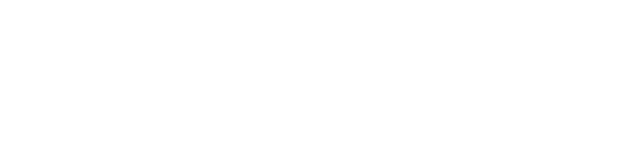
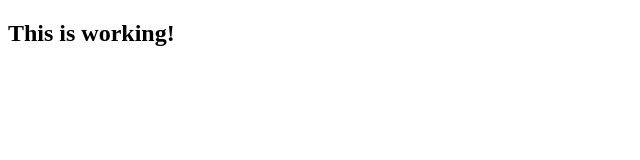
Before and after one commit to wildapt01/contact-list-simple, a plain HTML site: page index.html in a window 1280 px wide. Shown: the whole page, without its empty margins (0-640 px from the left). Drawn offline with Linux system fonts and the light colour scheme.

Commit message:
added h2

```diff
--- a/index.html
+++ b/index.html
@@ -3,7 +3,9 @@
   <head>
     <meta charset="UTF-8" />
     <meta name="viewport" content="width=device-width, initial-scale=1.0" />
-    <title>Document</title>
+    <title>My Contact List</title>
   </head>
-  <body></body>
+  <body>
+    <h2>This is working!</h2>
+  </body>
 </html>
```
Also changed, not shown: 1 other file.
